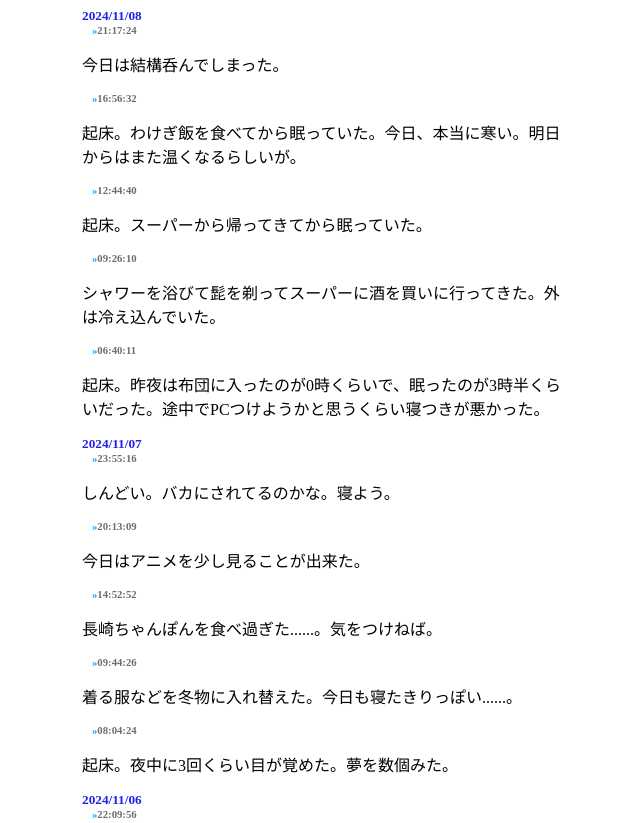
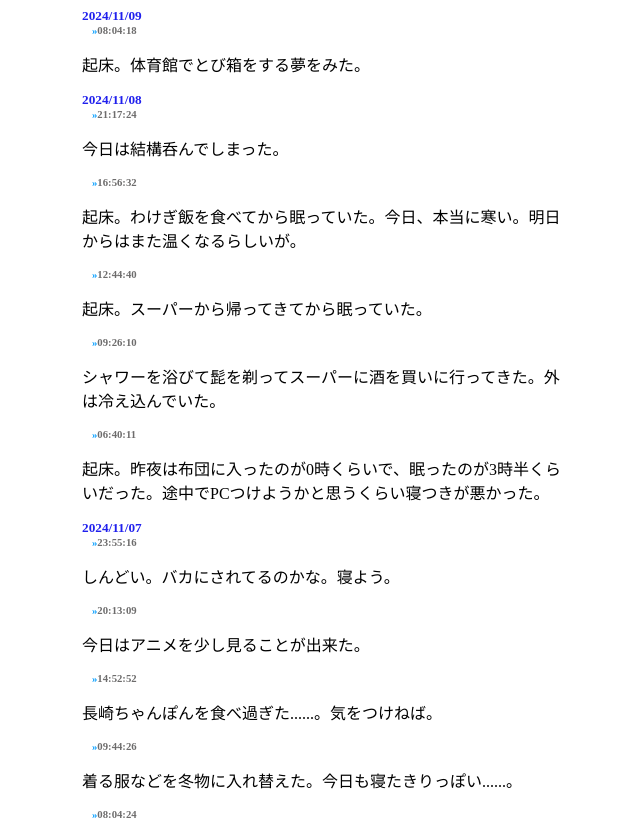
Before and after one commit to doccaico/diary, a plain HTML site: page index.html in a window 1280 px wide. Shown: the top 823 px of the page, without its empty margins (318-958 px from the left). Drawn offline with Linux system fonts and the light colour scheme.

Commit message:
2024/11/09 08:04:48.17

```diff
--- a/index.html
+++ b/index.html
@@ -36,6 +36,9 @@ h6::before {
   <body>
     <div class="container">
 
+<h5>2024/11/09</h5>
+<h6>08:04:18</h6>
+<p>起床。体育館でとび箱をする夢をみた。</p>
 <h5>2024/11/08</h5>
 <h6>21:17:24</h6>
 <p>今日は結構呑んでしまった。</p>
```
